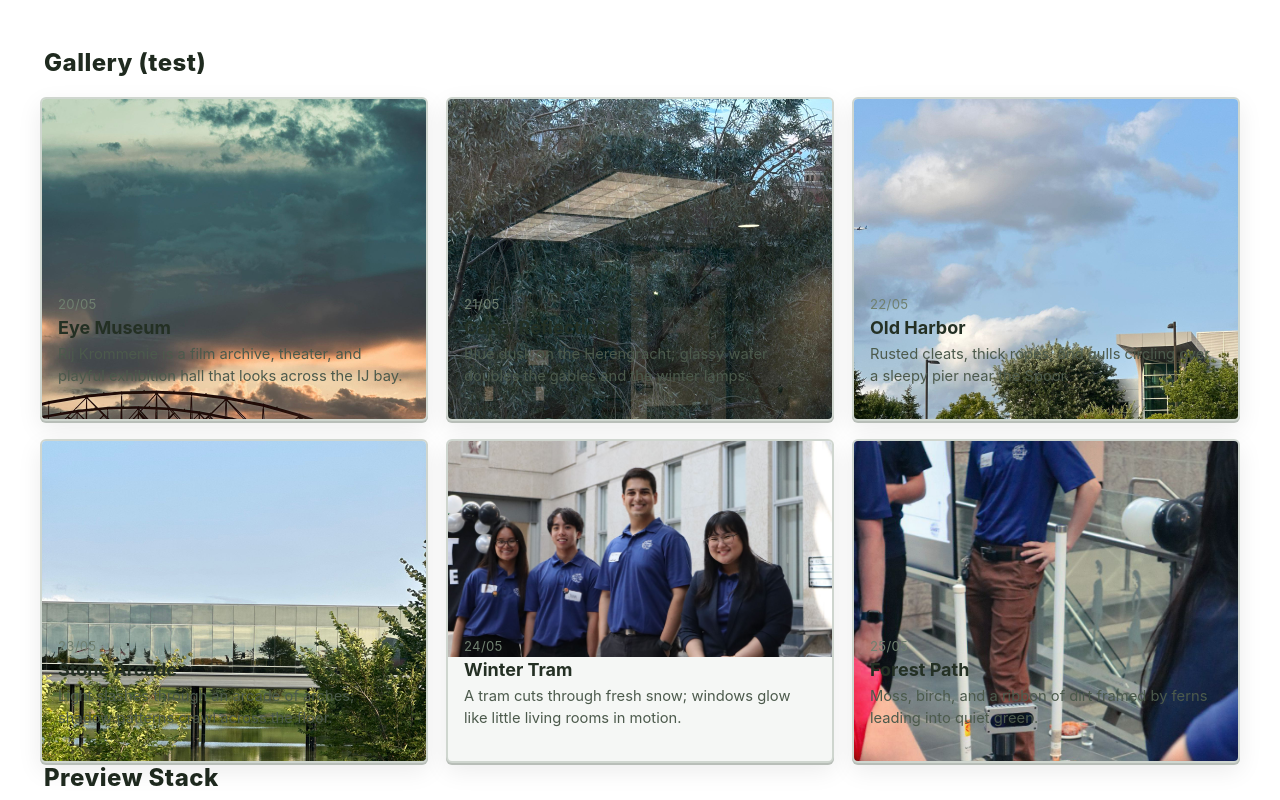
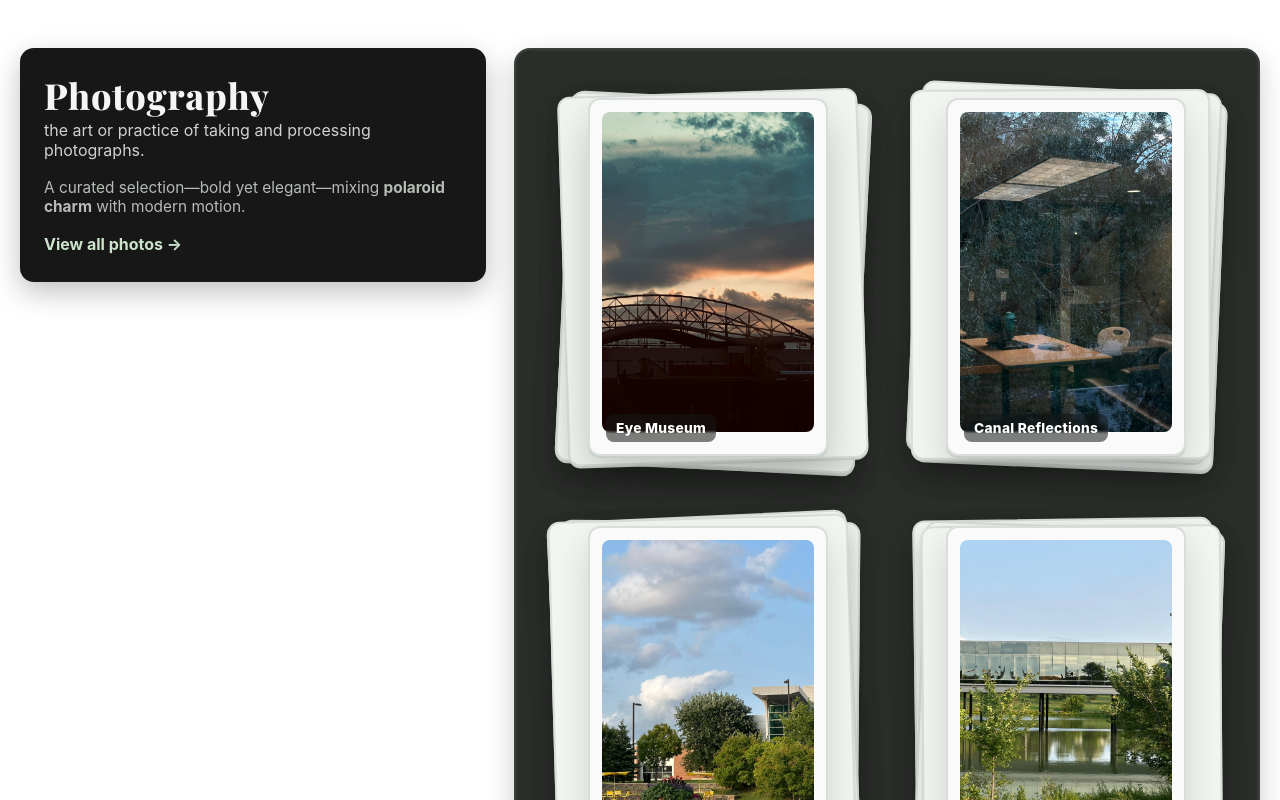
Before and after one commit to CMarcoA/PortfolioWebsite, a React (Create React App) app: page /gallery in a window 1280 px wide. Shown: the top 800 px of the page. Built offline with nearby package versions, Linux system fonts and the light colour scheme.

Commit message:
[Gallery] [StackPreview] [GalleryShowcase - HomePageSection3]

```diff
--- a/public/index.html
+++ b/public/index.html
@@ -25,6 +25,7 @@
       Learn how to configure a non-root public URL by running `npm run build`.
     -->
     <title>React App</title>
+    <link href="https://fonts.googleapis.com/css2?family=Playfair+Display:wght@700;800&display=swap" rel="stylesheet">
   </head>
   <body>
     <noscript>You need to enable JavaScript to run this app.</noscript>
--- a/src/App.js
+++ b/src/App.js
@@ -3,22 +3,17 @@ import React from "react";
 import { BrowserRouter, Routes, Route } from "react-router-dom";
 
 import HomePage from "./pages/HomePage";
-import GalleryPage from "./pages/GalleryPage";
+import GalleryShowcase from "./pages/GalleryShowcase";
 import GalleryDetail from "./pages/GalleryDetail";
 
 export default function App() {
   return (
     <BrowserRouter>
       <Routes>
-        {/* root URL */}
         <Route path="/" element={<HomePage />} />
-
-        {/* /gallery → grid */}
-        <Route path="/gallery" element={<GalleryPage />} />
+        <Route path="/gallery" element={<GalleryShowcase />} />
         <Route path="/gallery/:slug" element={<GalleryDetail />} />
-
-        {/* /gallery/1,2,… → detail */}
-        <Route path="/gallery/:id" element={<GalleryDetail />} />
+        <Route path="*" element={<div style={{padding: 24}}>Not found</div>} />
       </Routes>
     </BrowserRouter>
   );
--- a/src/components/HomePageSection3/HomePageSection3.jsx
+++ b/src/components/HomePageSection3/HomePageSection3.jsx
@@ -3,11 +3,13 @@ import React from "react";
 import GalleryPage from "../../pages/GalleryPage";
 import "./HomePageSection3.css";
 
+import GalleryShowcase from "../../pages/GalleryShowcase";
+
 export default function HomePageSection3() {
   return (
     <section className="home-page-section-3">
       {/* this will render exactly what GalleryPage does */}
-      <GalleryPage />
+      <GalleryShowcase />
     </section>
   );
 }
--- a/src/pages/GalleryPage.jsx
+++ b/src/pages/GalleryPage.jsx
@@ -16,21 +16,6 @@ export default function GalleryPage() {
           <PolaroidCard key={item.id} item={item} />
         ))}
       </section>
-
-      {/* ⬇ Temporary test section for the new component */}
-      <h2 className="gallery-heading">Preview Stack</h2>
-      <div style={{ display: "grid", gridTemplateColumns: "repeat(2, 1fr)", gap: "20px" }}>
-        {galleryItems.slice(0, 4).map((item) => (
-          <StackPreview
-            title={item.title}
-            cover={item.img}
-            to={`/gallery/${item.slug}`}
-            featured               // makes the main card feel a bit bolder
-            height={320}           // taller image
-            backCount={3}          // 2–4 looks good for “scattered”
-          />
-        ))}
-      </div>
     </main>
   );
 }
--- a/src/pages/GalleryShowcase.css
+++ b/src/pages/GalleryShowcase.css
@@ -0,0 +1,76 @@
+/* src/pages/GalleryShowcase.css */
+
+.showcase-wrap {
+  display: grid;
+  grid-template-columns: 1fr 1.6fr;   /* left : right */
+  gap: 28px;
+  max-width: 1280px;
+  margin: 0 auto;
+  padding: 48px 20px 72px;
+}
+
+/* Left: definition panel */
+.showcase-left {
+  align-self: start;
+  background: #161716;
+  border-radius: 14px;
+  padding: 28px 24px;
+  color: #f5f5f5;
+  box-shadow: 0 10px 28px rgba(0,0,0,0.25);
+}
+
+.showcase-heading {
+  margin: 0 0 6px;
+  font-size: 2.25rem;
+  line-height: 2.4rem;
+  font-weight: 800;
+  letter-spacing: 0.02em;
+  font-family: "Playfair Display", Georgia, serif; /* elegant serif */
+}
+
+.showcase-sub {
+  margin: 0 0 18px;
+  font-size: 1rem;
+  color: #cfd3cf;
+}
+
+.showcase-note {
+  margin: 0 0 18px;
+  font-size: 0.96rem;
+  color: #b7bcb7;
+}
+
+.showcase-cta {
+  display: inline-block;
+  text-decoration: none;
+  font-weight: 700;
+  color: #cce4cc;
+}
+.showcase-cta:hover { text-decoration: underline; }
+
+/* Right: grey canvas with previews */
+.showcase-right { position: relative; }
+
+.showcase-canvas {
+  background: #2a2d2a;
+  border: 2px solid #3a3f3a;
+  border-radius: 16px;
+  padding: 24px;
+  min-height: 460px;
+  box-shadow: inset 0 0 0 1px rgba(255,255,255,0.03), 0 10px 28px rgba(0,0,0,0.2);
+}
+
+/* 2x2 preview grid inside the canvas */
+.showcase-grid {
+  display: grid;
+  gap: 22px;
+  grid-template-columns: repeat(2, minmax(0, 1fr));
+  align-items: start;
+  justify-items: center; /* centers each preview in its cell */
+}
+
+/* Tablet/mobile */
+@media (max-width: 980px) {
+  .showcase-wrap { grid-template-columns: 1fr; }
+  .showcase-canvas { padding: 18px; }
+}
--- a/src/pages/GalleryShowcase.jsx
+++ b/src/pages/GalleryShowcase.jsx
@@ -0,0 +1,59 @@
+// src/pages/GalleryShowcase.jsx
+import React from "react";
+import { Link } from "react-router-dom";
+import { galleryItems } from "../data/galleryData";
+import StackPreview from "../components/Gallery/StackPreview";
+import "./GalleryShowcase.css";
+
+/**
+ * GalleryShowcase
+ * Left: definition panel
+ * Right: grey canvas with stacked-polaroid previews
+ *
+ * Java analogy:
+ * - This page is like a controller that composes smaller view classes (StackPreview).
+ */
+export default function GalleryShowcase() {
+  // Curate what shows on the landing (first 4 looks clean)
+  const previews = galleryItems.slice(0, 4);
+
+  return (
+    <main className="showcase-wrap">
+      {/* Left panel */}
+      <section className="showcase-left" aria-label="Photography definition">
+        <h1 className="showcase-heading">Photography</h1>
+        <p className="showcase-sub">
+          the art or practice of taking and processing photographs.
+        </p>
+
+        <p className="showcase-note">
+          A curated selection—bold yet elegant—mixing{" "}
+          <strong>polaroid charm</strong> with modern motion.
+        </p>
+
+        <Link to="/gallery/all" className="showcase-cta">
+          View all photos →
+        </Link>
+      </section>
+
+      {/* Right panel */}
+      <section className="showcase-right" aria-label="Gallery previews">
+        <div className="showcase-canvas">
+          <div className="showcase-grid">
+            {previews.map((item, idx) => (
+              <StackPreview
+                key={item.id}
+                title={item.title}
+                cover={item.img}
+                to={`/gallery/${item.slug}`}
+                height={320}        // taller previews per your request
+                backCount={3}       // scattered backers (we tightened spacing already)
+                featured={idx === 0} // first one a touch bolder
+              />
+            ))}
+          </div>
+        </div>
+      </section>
+    </main>
+  );
+}
--- a/src/pages/HomePage.jsx
+++ b/src/pages/HomePage.jsx
@@ -16,6 +16,8 @@ import HeroCarousel from "../components/HeroCarousel/HeroCarousel";
 import HeroListOverlay from "../components/HeroListOverlay/HeroListOverlay";
 import HomePageSection2 from "../components/HomePageSection2/HomePageSection2";
 import HomePageSection3 from "../components/HomePageSection3/HomePageSection3";
+
+import GalleryShowcase from "./GalleryShowcase";
 
 import "./HomePage.css";
 
```
Also changed, not shown: src/components/HomePageSection3/HomePageSection3.css (line endings or trailing spaces).
